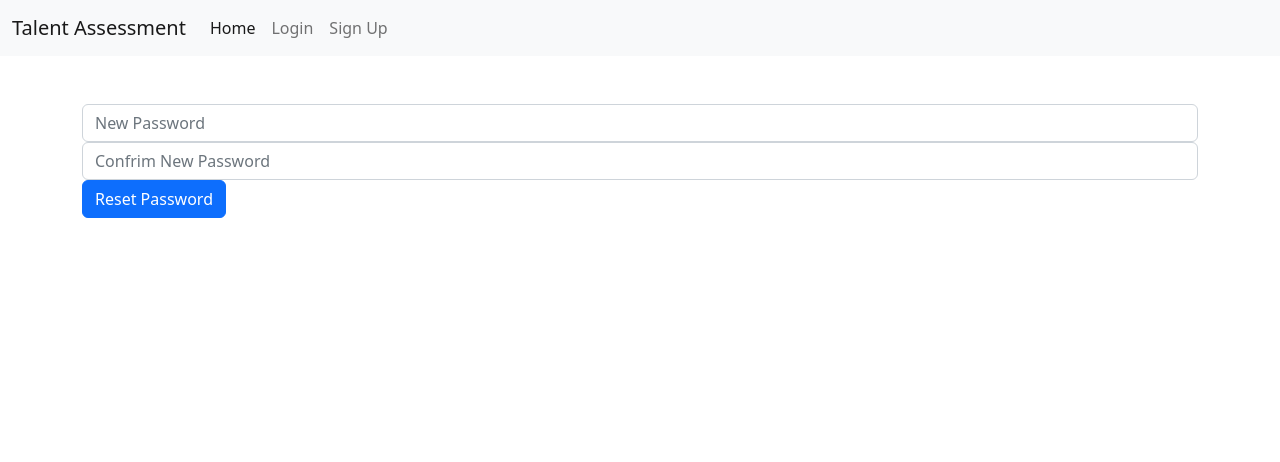
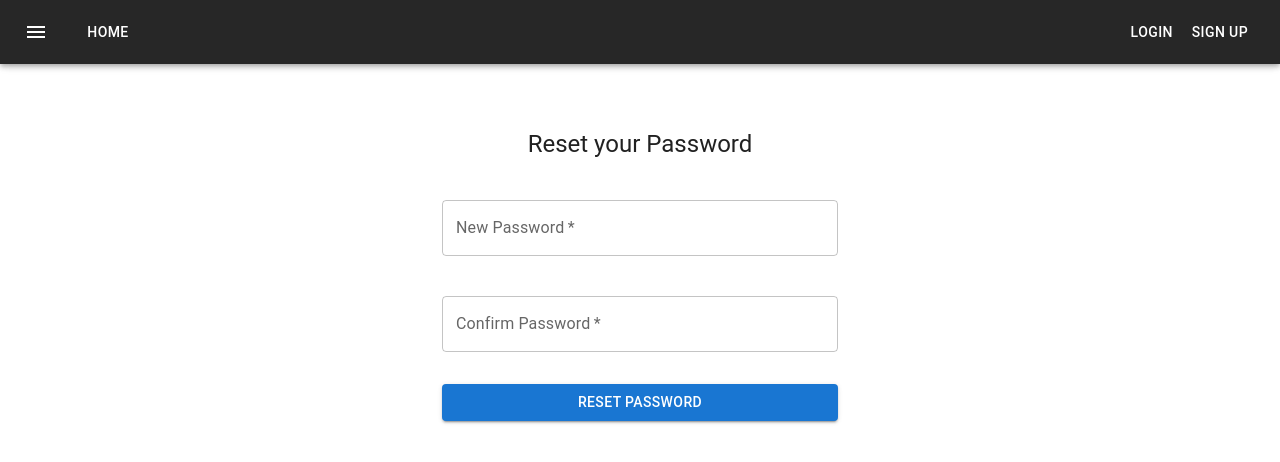
Before and after one commit to muneneee/talent, a React (Create React App) app in the folder frontend/: page /password/reset/confirm/1/1 in a window 1280 px wide. Shown: the top 462 px of the page. Built offline with nearby package versions, Linux system fonts and the light colour scheme.

Commit message:
added reactivity to the authentication

```diff
--- a/frontend/src/components/Navbar.js
+++ b/frontend/src/components/Navbar.js
@@ -1,58 +1,245 @@
 import React, { Fragment } from "react";
-import { Link } from 'react-router-dom'
+import { Link, useNavigate } from 'react-router-dom'
 import { connect } from "react-redux";
 import { logout } from '../actions/auth';
 
-const Navbar = ({ logout, isAuthenticated }) => {
+import MenuIcon from '@mui/icons-material/Menu';
+import IconButton from '@mui/material/IconButton';
+import AppBar from '@mui/material/AppBar';
+import Toolbar from '@mui/material/Toolbar';
+import Typography from '@mui/material/Typography';
+import CssBaseline from '@mui/material/CssBaseline';
+import useScrollTrigger from '@mui/material/useScrollTrigger';
+import Box from '@mui/material/Box';
+import Button from '@mui/material/Button';
+import { ThemeProvider, createTheme } from '@mui/material/styles';
+import Container from '@mui/material/Container';
+import Slide from '@mui/material/Slide';
+import Fab from '@mui/material/Fab';
+import KeyboardArrowUpIcon from '@mui/icons-material/KeyboardArrowUp';
+import Fade from '@mui/material/Fade';
+import PropTypes from 'prop-types';
+
+
+
+
+function ScrollTop(props) {
+  const { children, window } = props;
+  // Note that you normally won't need to set the window ref as useScrollTrigger
+  // will default to window.
+  // This is only being set here because the demo is in an iframe.
+  const trigger = useScrollTrigger({
+    target: window ? window() : undefined,
+    disableHysteresis: true,
+    threshold: 100,
+  });
+
+  const handleClick = (event) => {
+    const anchor = (event.target.ownerDocument || document).querySelector(
+      '#back-to-top-anchor',
+    );
+
+    if (anchor) {
+      anchor.scrollIntoView({
+        block: 'center',
+      });
+    }
+  };
+
+  return (
+    <Fade in={trigger}>
+      <Box
+        onClick={handleClick}
+        role="presentation"
+        sx={{ position: 'fixed', bottom: 16, right: 16 }}
+      >
+        {children}
+      </Box>
+    </Fade>
+  );
+}
+
+ScrollTop.propTypes = {
+  children: PropTypes.element.isRequired,
+  /**
+   * Injected by the documentation to work in an iframe.
+   * You won't need it on your project.
+   */
+  window: PropTypes.func,
+};
+
+const darkTheme = createTheme({
+    palette: {
+      mode: 'dark',
+      primary: {
+        main: '#1976d2',
+      },
+    },
+});
+
+
+const HideAppBar = ({ props, logout, isAuthenticated}) => {
 
     const guestLinks = () => (
         <Fragment>
-            <li className="nav-item">
-                <Link className="nav-link" to="/login">Login</Link>
-            </li>
-            <li className="nav-item">
-                <Link className="nav-link" to="/signup">Sign Up</Link>
-            </li>
+            <Button color="inherit" onClick={() => navigate("/login")}>Login</Button>
+
+            <Button color="inherit" onClick={() => navigate("/signup")}>Sign Up</Button>
         </Fragment>
     );
 
     const authLinks = () => (
-        <li className="nav-item">
-            <a className="nav-link" href='#!' onClick={logout}>Logout</a>
-        </li>
+        <Fragment>
+            <Button color="inherit" onClick={logout}>Logout</Button>
+        </Fragment>
+
     );
 
+    const navigate = useNavigate();
+
+
     return (
-        <nav className="navbar navbar-expand-lg bg-light">
-            <div className="container-fluid">
-                <Link className="navbar-brand" to="/">Talent Assessment</Link>
-                <button
-                    className="navbar-toggler"
-                    type="button"
-                    data-bs-toggle="collapse"
-                    data-bs-target="#navbarNav"
-                    aria-controls="navbarNav"
-                    aria-expanded="false"
-                    aria-label="Toggle navigation"
-                >
-                    <span className="navbar-toggler-icon"></span>
-                </button>
-                <div className="collapse navbar-collapse" id="navbarNav">
-                    <ul className="navbar-nav">
-                        <li className="nav-item">
-                            <Link className="nav-link active" aria-current="page" to="/">Home</Link>
-                        </li>
+      <React.Fragment>
+        <CssBaseline />
+            <ThemeProvider theme={darkTheme}>
+                <AppBar>
+                    <Toolbar>
+                        <IconButton
+                            size="large"
+                            edge="start"
+                            color="inherit"
+                            aria-label="menu"
+                            sx={{ mr: 2 }}
+                        >
+                            <MenuIcon />
+                        </IconButton>
+                        <Typography variant="h6" component="div" sx={{ flexGrow: 1 }}>
+
+                          <Button color="inherit" onClick={() => navigate("/")}>HOME</Button>
+                        </Typography>
+
                         {isAuthenticated ? authLinks() : guestLinks()}
-                    </ul>
-                </div>
-            </div>
-        </nav>
+
+                    </Toolbar>
+                </AppBar>
+            </ThemeProvider>
+
+        <Toolbar id="back-to-top-anchor"/>
+        <ScrollTop {...props}>
+        <Fab size="small" aria-label="scroll back to top">
+          <KeyboardArrowUpIcon />
+        </Fab>
+      </ScrollTop>
+      </React.Fragment>
     );
-
 };
 
 const mapStateToProps = state => ({
     isAuthenticated: state.auth.isAuthenticated
 });
 
-export default connect(mapStateToProps, { logout })(Navbar);
+export default connect(mapStateToProps, { logout })(HideAppBar);
+
+
+
+
+
+
+
+
+
+
+
+
+
+// import * as React from 'react';
+// import PropTypes from 'prop-types';
+// import AppBar from '@mui/material/AppBar';
+// import Toolbar from '@mui/material/Toolbar';
+// import Typography from '@mui/material/Typography';
+// import CssBaseline from '@mui/material/CssBaseline';
+// import useScrollTrigger from '@mui/material/useScrollTrigger';
+// import Box from '@mui/material/Box';
+// import Container from '@mui/material/Container';
+// import Fab from '@mui/material/Fab';
+// import KeyboardArrowUpIcon from '@mui/icons-material/KeyboardArrowUp';
+// import Fade from '@mui/material/Fade';
+
+// function ScrollTop(props) {
+//   const { children, window } = props;
+//   // Note that you normally won't need to set the window ref as useScrollTrigger
+//   // will default to window.
+//   // This is only being set here because the demo is in an iframe.
+//   const trigger = useScrollTrigger({
+//     target: window ? window() : undefined,
+//     disableHysteresis: true,
+//     threshold: 100,
+//   });
+
+//   const handleClick = (event) => {
+//     const anchor = (event.target.ownerDocument || document).querySelector(
+//       '#back-to-top-anchor',
+//     );
+
+//     if (anchor) {
+//       anchor.scrollIntoView({
+//         block: 'center',
+//       });
+//     }
+//   };
+
+//   return (
+//     <Fade in={trigger}>
+//       <Box
+//         onClick={handleClick}
+//         role="presentation"
+//         sx={{ position: 'fixed', bottom: 16, right: 16 }}
+//       >
+//         {children}
+//       </Box>
+//     </Fade>
+//   );
+// }
+
+// ScrollTop.propTypes = {
+//   children: PropTypes.element.isRequired,
+//   /**
+//    * Injected by the documentation to work in an iframe.
+//    * You won't need it on your project.
+//    */
+//   window: PropTypes.func,
+// };
+
+// export default function BackToTop(props) {
+//   return (
+//     <React.Fragment>
+//       <CssBaseline />
+//       <AppBar>
+//         <Toolbar>
+//           <Typography variant="h6" component="div">
+//             Scroll to see button
+
+//           </Typography>
+//         </Toolbar>
+//       </AppBar>
+//       <Toolbar id="back-to-top-anchor" />
+//       <Container>
+//         <Box sx={{ my: 2 }}>
+//           {[...new Array(12)]
+//             .map(
+//               () => `Cras mattis consectetur purus sit amet fermentum.
+// Cras justo odio, dapibus ac facilisis in, egestas eget quam.
+// Morbi leo risus, porta ac consectetur ac, vestibulum at eros.
+// Praesent commodo cursus magna, vel scelerisque nisl consectetur et.`,
+//             )
+//             .join('\n')}
+//         </Box>
+//       </Container>
+//       <ScrollTop {...props}>
+//         <Fab size="small" aria-label="scroll back to top">
+//           <KeyboardArrowUpIcon />
+//         </Fab>
+//       </ScrollTop>
+//     </React.Fragment>
+//   );
+// }
--- a/frontend/src/containers/ResetPassword.js
+++ b/frontend/src/containers/ResetPassword.js
@@ -2,6 +2,22 @@ import React, { useState } from 'react';
 import { Navigate } from 'react-router-dom';
 import { connect } from 'react-redux';
 import { reset_password } from '../actions/auth';
+
+import Avatar from '@mui/material/Avatar';
+import Button from '@mui/material/Button';
+import CssBaseline from '@mui/material/CssBaseline';
+import TextField from '@mui/material/TextField';
+import FormControlLabel from '@mui/material/FormControlLabel';
+import Checkbox from '@mui/material/Checkbox';
+import Grid from '@mui/material/Grid';
+import Box from '@mui/material/Box';
+import LockOutlinedIcon from '@mui/icons-material/LockOutlined';
+import Typography from '@mui/material/Typography';
+import Container from '@mui/material/Container';
+import { createTheme, ThemeProvider } from '@mui/material/styles';
+
+
+
 
 const ResetPassword = ({ reset_password }) => {
     const [requestSent, setRequestSent] = useState(false);
@@ -9,6 +25,8 @@ const ResetPassword = ({ reset_password }) => {
         email: ''
     });
 
+
+    const theme = createTheme();
 
     const { email } = formData;
 
@@ -26,24 +44,52 @@ const ResetPassword = ({ reset_password }) => {
     }
 
     return (
-        <div className='container mt-5'>
-            <h1>Request Password Reset:</h1>
-            <form onSubmit={e => onSubmit(e)}>
-                <div className='form-group'>
-                    <input
-                        className='form-control'
-                        type='email'
-                        placeholder='Email'
-                        name='email'
-                        value={email}
-                        onChange={e => onChange(e)}
-                        required
-                    />
-                </div>
-
-                <button className='btn btn-primary' type='submit'>Reset Password</button>
-            </form>
-        </div>
+        <ThemeProvider theme={theme}>
+            <Container component="main" maxWidth="xs">
+                <CssBaseline />
+                <Box
+                    sx={{
+                    marginTop: 8,
+                    display: 'flex',
+                    flexDirection: 'column',
+                    alignItems: 'center',
+                    }}
+                >
+                    <Typography component="h1" variant="h5">
+                        Reset Password
+                    </Typography>
+                    <Box component="form" onSubmit={e => onSubmit(e)} noValidate sx={{ mt: 3 }}>
+                        <Grid container spacing={2}>
+                            <Grid item xs={12}>
+                                <TextField
+                                    margin="normal"
+                                    required
+                                    fullWidth
+                                    id="email"
+                                    name="email"
+                                    autoComplete="email"
+                                    placeholder="Enter your email"
+                                    label="Email"
+                                    variant="outlined"
+                                    type='email'
+                                    value={email}
+                                    onChange={e => onChange(e)}
+                                    autoFocus
+                                />
+                            </Grid>
+                        </Grid>
+                        <Button
+                            type="submit"
+                            fullWidth
+                            variant="contained"
+                            sx={{ mt: 3, mb: 2 }}
+                        >
+                            Reset Password
+                        </Button>
+                    </Box>
+                </Box>
+            </Container>
+        </ThemeProvider>
     );
 
 };
--- a/frontend/src/containers/ResetPasswordConfirm.js
+++ b/frontend/src/containers/ResetPasswordConfirm.js
@@ -2,6 +2,21 @@ import React, { useState, useEffect } from 'react';
 import { useParams, useNavigate } from 'react-router-dom';
 import { connect } from 'react-redux';
 import { reset_password_confirm } from '../actions/auth';
+
+import Avatar from '@mui/material/Avatar';
+import Button from '@mui/material/Button';
+import CssBaseline from '@mui/material/CssBaseline';
+import TextField from '@mui/material/TextField';
+import FormControlLabel from '@mui/material/FormControlLabel';
+import Checkbox from '@mui/material/Checkbox';
+import Grid from '@mui/material/Grid';
+import Box from '@mui/material/Box';
+import LockOutlinedIcon from '@mui/icons-material/LockOutlined';
+import Typography from '@mui/material/Typography';
+import Container from '@mui/material/Container';
+import { createTheme, ThemeProvider } from '@mui/material/styles';
+
+
 
 const ResetPasswordConfirm = ({ match, reset_password_confirm }) => {
     const [requestSent, setRequestSent] = useState(false);
@@ -13,6 +28,8 @@ const ResetPasswordConfirm = ({ match, reset_password_confirm }) => {
     const [errors, setErrors] = useState({});
     const navigate = useNavigate();
     const { token, uid } = useParams();
+    const theme = createTheme();
+
 
 
     const { new_password, re_new_password } = formData;
@@ -57,40 +74,71 @@ const ResetPasswordConfirm = ({ match, reset_password_confirm }) => {
     }
 
     return (
-        <div className='container mt-5'>
-            <form onSubmit={e => onSubmit(e)}>
-            <div className='form-group'>
-                    <input
-                        className='form-control'
-                        type='password'
-                        placeholder='New Password'
-                        name='new_password'
+        <ThemeProvider theme={theme}>
+          <Container component="main" maxWidth="xs">
+            <CssBaseline />
+            <Box
+                sx={{
+                marginTop: 8,
+                display: 'flex',
+                flexDirection: 'column',
+                alignItems: 'center',
+                }}
+            >
+                <Typography component="h1" variant="h5">
+                    Reset your Password
+                </Typography>
+                <Box component="form" onSubmit={e => onSubmit(e)} noValidate sx={{ mt: 3 }}>
+                    <Grid container spacing={2}>
+                        <Grid item xs={12}>
+                            <TextField
+                                margin="normal"
+                                required
+                                fullWidth
+                                name="new_password"
+                                label="New Password"
+                                type="password"
+                                id="new_password"
+                                autoComplete="current-password"
+                                placeholder="New Password"
+                                variant="outlined"
                                 value={new_password}
                                 onChange={e => onChange(e)}
                                 minLength='6'
-                        required
                             />
                             {errors.new_password && <span>{errors.new_password}</span>}
-
-            </div>
-            <div className='form-group'>
-                    <input
-                        className='form-control'
-                        type='password'
-                        placeholder='Confrim New Password'
-                        name='re_new_password'
+                        </Grid>
+                        <Grid item xs={12}>
+                            <TextField
+                                margin="normal"
+                                required
+                                fullWidth
+                                name="re_new_password"
+                                label="Confirm Password"
+                                type="password"
+                                id="re_new_password"
+                                autoComplete="confirm-password"
+                                placeholder="Confirm New Password"
+                                variant="outlined"
                                 value={re_new_password}
                                 onChange={e => onChange(e)}
                                 minLength='6'
-                        required
                             />
                             {errors.re_new_password && <span>{errors.re_new_password}</span>}
-
-            </div>
-
-                <button className='btn btn-primary' type='submit'>Reset Password</button>
-            </form>
-        </div>
+                        </Grid>
+                    </Grid>
+                    <Button
+                        type="submit"
+                        fullWidth
+                        variant="contained"
+                        sx={{ mt: 3, mb: 2 }}
+                    >
+                        Reset Password
+                    </Button>
+                </Box>
+            </Box>
+          </Container>
+        </ThemeProvider>
     );
 
 };
--- a/frontend/src/containers/Signup.js
+++ b/frontend/src/containers/Signup.js
@@ -2,6 +2,7 @@ import React, { useState } from 'react';
 import { Link, Navigate } from 'react-router-dom';
 import { connect } from 'react-redux';
 import { signup } from '../actions/auth';
+import validator from 'validator';
 
 import Avatar from '@mui/material/Avatar';
 import Button from '@mui/material/Button';
@@ -15,6 +16,10 @@ import LockOutlinedIcon from '@mui/icons-material/LockOutlined';
 import Typography from '@mui/material/Typography';
 import Container from '@mui/material/Container';
 import { createTheme, ThemeProvider } from '@mui/material/styles';
+import Alert from '@mui/material/Alert';
+import IconButton from '@mui/material/IconButton';
+import Collapse from '@mui/material/Collapse';
+import CloseIcon from '@mui/icons-material/Close';
 
 
 
@@ -29,7 +34,7 @@ const Signup = ({ signup, isAuthenticated }) => {
 
     });
 
-    const [errors, setErrors] = useState({});
+    const [errors, setErrors ] = useState('');
 
     const theme = createTheme();
 
@@ -37,7 +42,6 @@ const Signup = ({ signup, isAuthenticated }) => {
     const { first_name, last_name, email, password, re_password } = formData;
 
     const onChange = e => setFormData({ ...formData, [e.target.name]: e.target.value });
-
 
 
     const onSubmit = e => {
@@ -52,6 +56,12 @@ const Signup = ({ signup, isAuthenticated }) => {
         }
         if (password !== re_password) {
             errors.re_password = 'Passwords do not match';
+        }
+        if (validator.isStrongPassword(password, {
+            minLength: 8, minLowercase: 1,
+            minUppercase: 1, minNumbers: 1, minSymbols: 1
+          })) {
+            errors.password = 'Password is weak';
         }
         if (Object.keys(errors).length > 0) {
             setErrors(errors);
@@ -173,8 +183,10 @@ const Signup = ({ signup, isAuthenticated }) => {
                                 value={password}
                                 onChange={e => onChange(e)}
                                 minLength='6'
+
                             />
                             {errors.password && <span>{errors.password}</span>}
+
                         </Grid>
                         <Grid item xs={12}>
                             <TextField
--- a/frontend/src/hocs/Layout.js
+++ b/frontend/src/hocs/Layout.js
@@ -1,5 +1,5 @@
 import React, { useEffect } from "react";
-import Navbar from '../components/Navbar';
+import HideAppBar from '../components/Navbar';
 import { connect } from 'react-redux';
 import { chekAuthenticated, load_user } from '../actions/auth';
 
@@ -12,7 +12,7 @@ const Layout = (props) => {
 
     return (
         <div>
-            <Navbar />
+            <HideAppBar />
             {props.children}
         </div>
     );
```
Also changed, not shown: frontend/src/containers/validator.js (added), 2 other files (tests, documents, lock files or other folders). Lines whose indentation alone changed are shown as unchanged.
